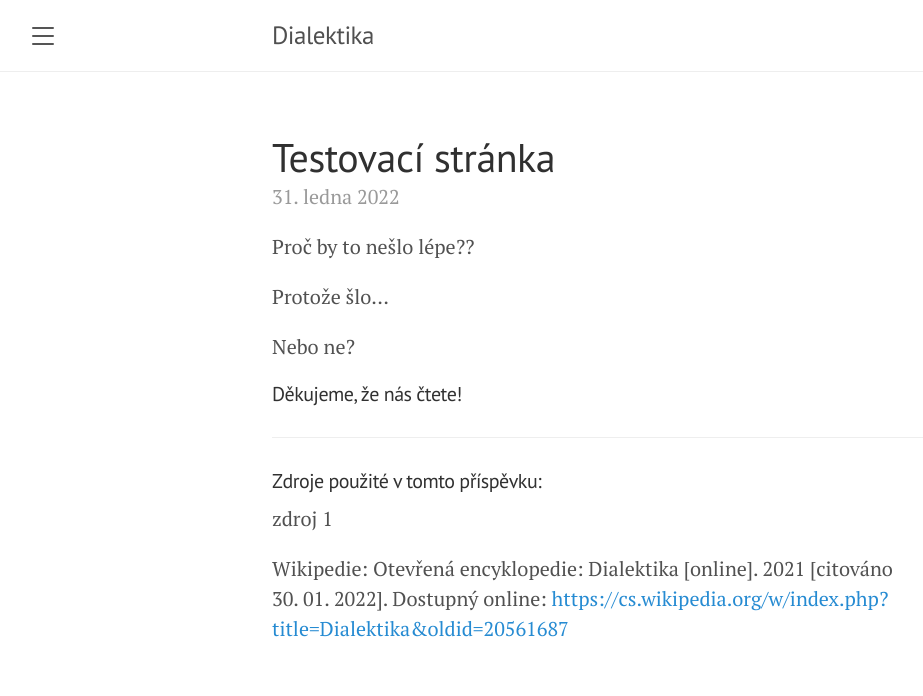
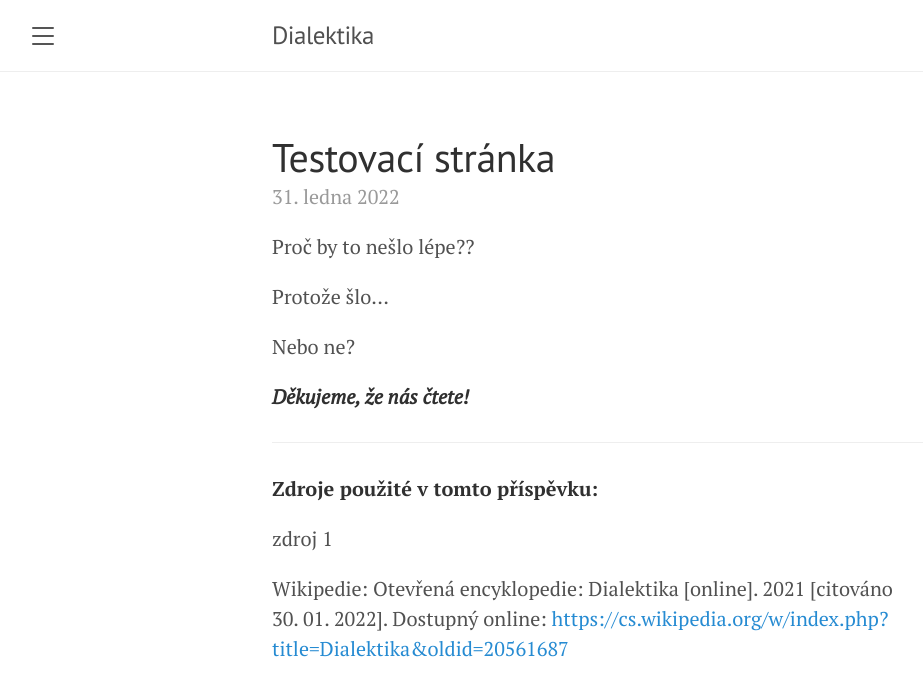
Before and after one commit to janbkrejci/dialektika, a Jekyll site: the page built from _posts/2022-01-31-test.md, in a window 1280 px wide. Shown: the top 696 px of the page, without its empty margins (8-931 px from the left). Built offline with Jekyll 4.4.1, drawn with Linux system fonts in a browser that asks for light colours.

```diff
--- a/_layouts/post.html
+++ b/_layouts/post.html
@@ -14,10 +14,10 @@ layout: default
   <h1 class="post-title">{{ page.title }}</h1>
   <span class="post-date">{{ datum }}</span>
   {{ content }}
-  <h4>Děkujeme, že nás čtete!</h4>
+  <em><strong>Děkujeme, že nás čtete!</strong></em>
   {% if page.sources %}
   <hr>
-  <h4>Zdroje použité v tomto příspěvku:</h4>
+  <p><strong>Zdroje použité v tomto příspěvku:</strong></p>
   {% for source in page.sources %}
   <p>{{ source }}</p>
   {% endfor %}
```
